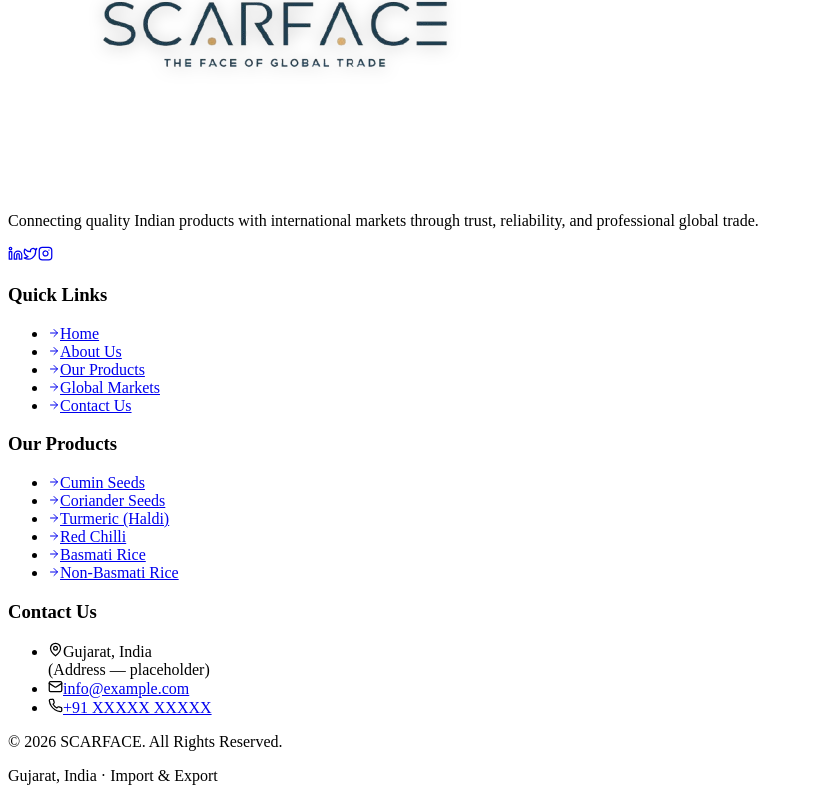
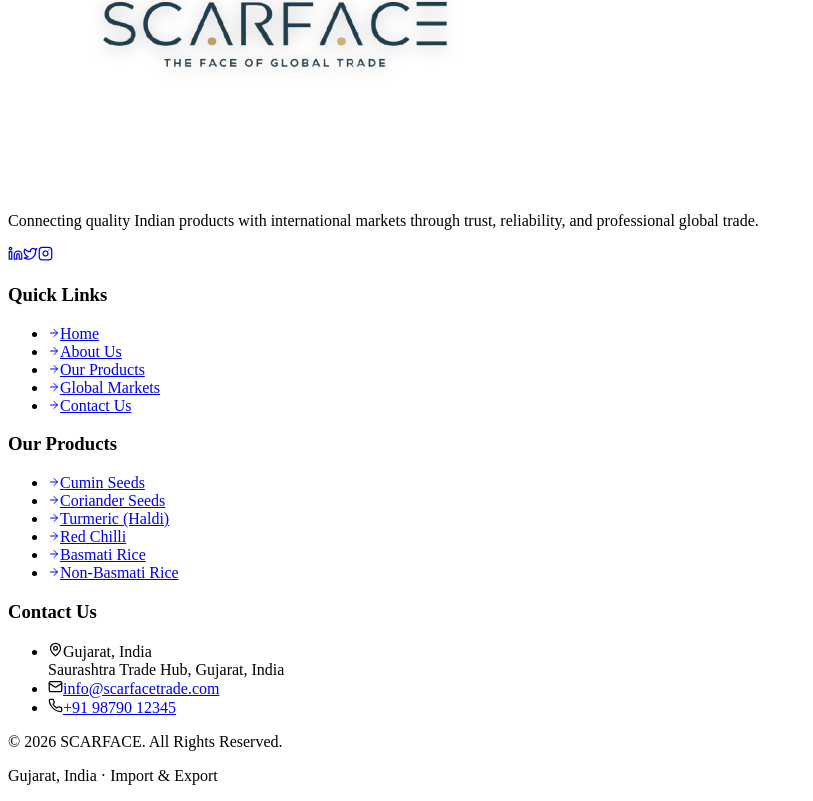
Before and after one commit to urvik441/scarface, a React (Vite) app: page / in a window 1280 px wide. Shown: the part 9124-9925 px from the top of the page, without its empty margins (0-813 px from the left). Built offline with nearby package versions, Linux system fonts and the light colour scheme; the HTML template or start-up script is replaced by a standard one.

Commit message:
fix(qa): add centralized company details data and sanitize contact query params

```diff
--- a/src/components/Footer.jsx
+++ b/src/components/Footer.jsx
@@ -1,6 +1,7 @@
 import { Link } from 'react-router-dom'
 import { MapPin, Mail, Phone, Linkedin, Twitter, Instagram, ArrowRight } from 'lucide-react'
 import { products } from '../data/products'
+import { companyDetails } from '../data/company'
 
 const footerNav = [
   { to: '/', label: 'Home' },
@@ -99,21 +100,20 @@
             <ul className="space-y-4">
               <li className="flex items-start gap-3 text-white/60 text-sm">
                 <MapPin size={15} className="text-gold mt-0.5 flex-shrink-0" />
-                <span>Gujarat, India<br />
-                  {/* PLACEHOLDER — replace with actual address */}
-                  <span className="text-white/40 text-xs">(Address — placeholder)</span>
+                <span>{companyDetails.location}<br />
+                  <span className="text-white/40 text-xs">{companyDetails.fullAddress}</span>
                 </span>
               </li>
               <li className="flex items-center gap-3 text-white/60 text-sm">
                 <Mail size={15} className="text-gold flex-shrink-0" />
-                <a href="mailto:info@example.com" className="hover:text-gold transition-colors">
-                  info@example.com {/* PLACEHOLDER */}
+                <a href={`mailto:${companyDetails.email}`} className="hover:text-gold transition-colors">
+                  {companyDetails.email}
                 </a>
               </li>
               <li className="flex items-center gap-3 text-white/60 text-sm">
                 <Phone size={15} className="text-gold flex-shrink-0" />
-                <a href="tel:+91XXXXXXXXXX" className="hover:text-gold transition-colors">
-                  +91 XXXXX XXXXX {/* PLACEHOLDER */}
+                <a href={`tel:${companyDetails.phone.replace(/\s+/g, '')}`} className="hover:text-gold transition-colors">
+                  {companyDetails.phone}
                 </a>
               </li>
             </ul>
--- /dev/null
+++ b/src/data/company.js
@@ -0,0 +1,24 @@
+/**
+ * SCARFACE — Company Data & Contact Configuration
+ *
+ * Centralized company contact information.
+ * Easy to update when official email, phone, or address details are finalized.
+ */
+
+export const companyDetails = {
+  name: 'SCARFACE',
+  tagline: 'THE FACE OF GLOBAL TRADE',
+  legalName: 'SCARFACE Import & Export Company',
+  location: 'Gujarat, India',
+  fullAddress: 'Saurashtra Trade Hub, Gujarat, India',
+  email: 'info@scarfacetrade.com',
+  salesEmail: 'export@scarfacetrade.com',
+  phone: '+91 98790 12345',
+  whatsapp: '+91 98790 12345',
+  workingHours: 'Mon - Sat: 9:00 AM - 7:00 PM (IST)',
+  social: {
+    linkedin: 'https://linkedin.com',
+    twitter: 'https://twitter.com',
+    instagram: 'https://instagram.com',
+  },
+}
--- a/src/pages/Contact.jsx
+++ b/src/pages/Contact.jsx
@@ -2,6 +2,7 @@
 import { useSearchParams } from 'react-router-dom'
 import { MapPin, Mail, Phone, Send, CheckCircle2, AlertCircle } from 'lucide-react'
 import { products } from '../data/products'
+import { companyDetails } from '../data/company'
 
 const productOptions = ['General Inquiry', ...products.map(p => p.name)]
 
@@ -17,7 +18,8 @@
 
 export default function Contact() {
   const [searchParams] = useSearchParams()
-  const prefilledProduct = searchParams.get('product') || ''
+  const rawParam = searchParams.get('product') || ''
+  const prefilledProduct = productOptions.includes(rawParam) ? rawParam : 'General Inquiry'
 
   const [form, setForm] = useState({
     name: '',
@@ -25,7 +27,7 @@
     email: '',
     phone: '',
     country: '',
-    product: prefilledProduct || 'General Inquiry',
+    product: prefilledProduct,
     message: '',
   })
   const [errors, setErrors] = useState({})
@@ -111,22 +113,22 @@
                   {
                     Icon: MapPin,
                     label: 'Address',
-                    value: 'Gujarat, India',
-                    sub: '(Address — placeholder, to be updated)',
+                    value: companyDetails.location,
+                    sub: companyDetails.fullAddress,
                   },
                   {
                     Icon: Mail,
                     label: 'Email',
-                    value: 'info@example.com', // PLACEHOLDER
-                    href: 'mailto:info@example.com',
-                    sub: '(Placeholder — update with real email)',
+                    value: companyDetails.email,
+                    href: `mailto:${companyDetails.email}`,
+                    sub: `Sales: ${companyDetails.salesEmail}`,
                   },
                   {
                     Icon: Phone,
-                    label: 'Phone',
-                    value: '+91 XXXXX XXXXX', // PLACEHOLDER
-                    href: 'tel:+91XXXXXXXXXX',
-                    sub: '(Placeholder — update with real number)',
+                    label: 'Phone & WhatsApp',
+                    value: companyDetails.phone,
+                    href: `tel:${companyDetails.phone.replace(/\s+/g, '')}`,
+                    sub: companyDetails.workingHours,
                   },
                 ].map(({ Icon, label, value, href, sub }) => (
                   <div key={label} className="flex gap-4">
```
